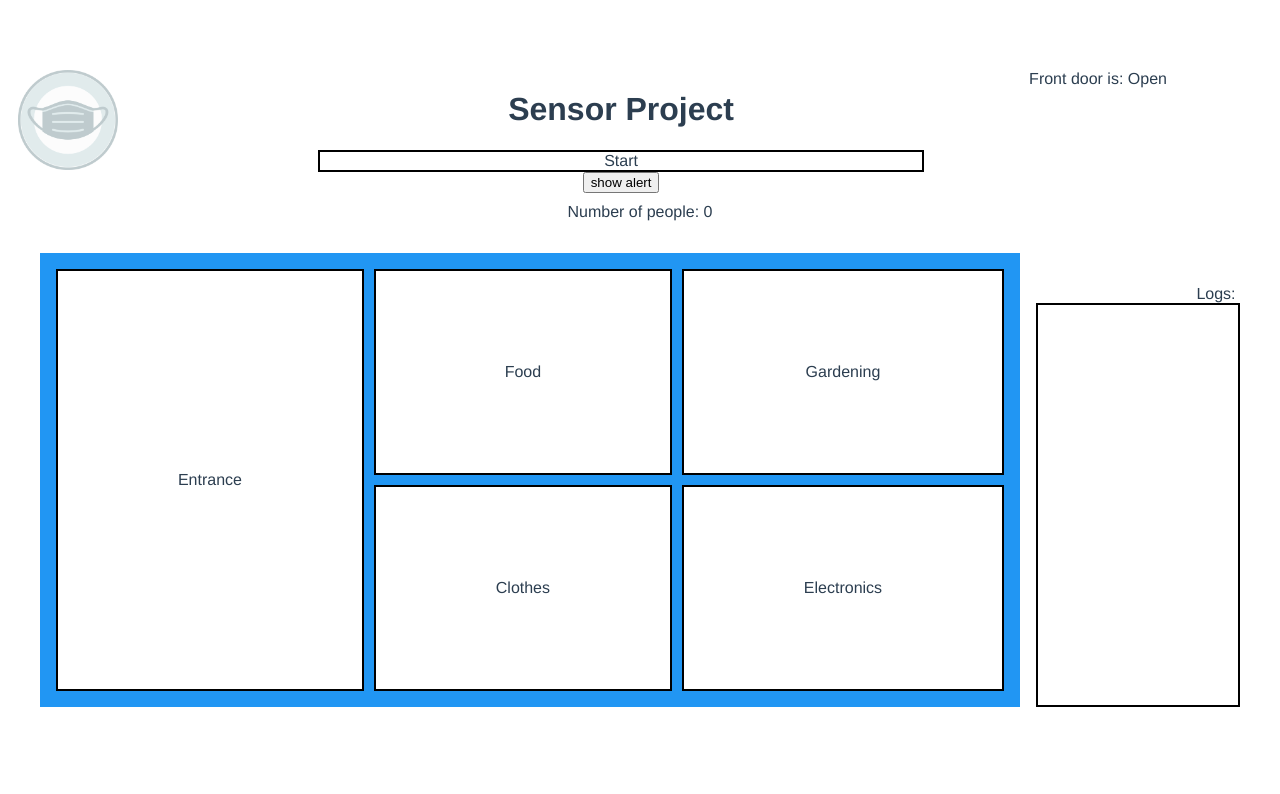
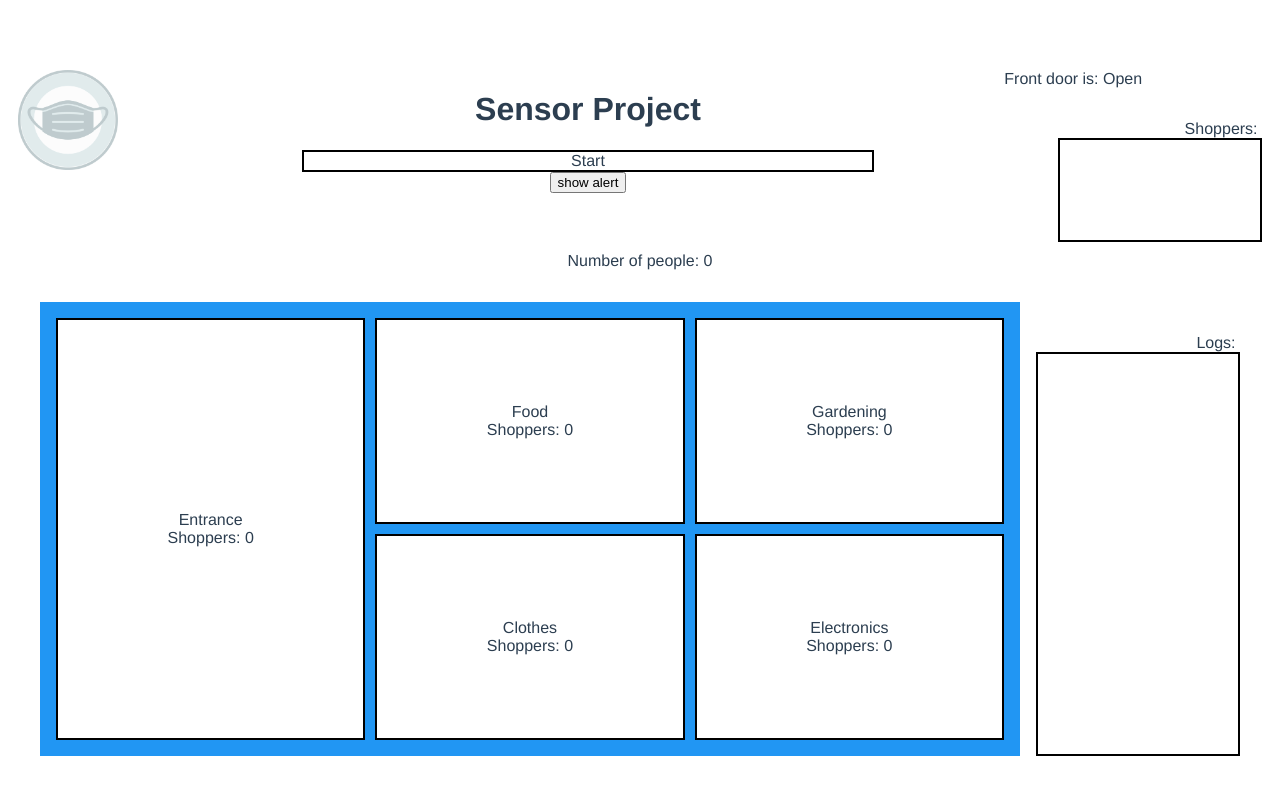
Before and after one commit to sinoct/sensor-project, a Vue app: page / in a window 1280 px wide. Shown: the top 794 px of the page. Built offline with nearby package versions, Linux system fonts and the light colour scheme; what vue3-click-away would draw is missing.

Commit message:
Alert window popping when a shopper did not pay

```diff
--- a/src/components/AlertWindow.vue
+++ b/src/components/AlertWindow.vue
@@ -5,6 +5,11 @@
             <div class="modal-container">
               <div class="header-text">
                   Theft detected!
+                  <br>
+                  {{ shopper.name }} did not pay before leaving the shop!
+              </div>
+              <div class="confirm-button" @click="onClickAway">
+                Ok
               </div>
             </div>
           </div>
@@ -17,7 +22,7 @@ import VueClickAway from 'vue3-click-away';
 
 export default {
     name: "AlertWindow",
-    prop: {
+    props: {
         title: String,
         shopper: Object,
     },
@@ -27,7 +32,7 @@ export default {
     methods: {
       onClickAway() {
         this.$emit('clickedAway');
-      }
+      },
     }
 }
 </script>
@@ -78,4 +83,18 @@ export default {
   -webkit-transform: scale(1.1);
   transform: scale(1.1);
 }
+.confirm-button {
+  background: #f1f1f1;
+  padding: 16px;
+  padding-left: 24px;
+  padding-right: 24px;
+  border-radius: 30px;
+  cursor: pointer;
+}
+.confirm-button:hover {
+  background: #cccccc;
+}
+.header-text {
+  padding: 10px;
+}
 </style>
--- a/src/components/MotionSensor.vue
+++ b/src/components/MotionSensor.vue
@@ -14,7 +14,7 @@ export default {
     },
     methods: {
         addItemToCart(purchase) {
-            console.log('item', purchase.item)
+            //console.log('PURCHASE', purchase.item)
             this.$emit('cartEvent', { ...purchase })
         },
         shopperMovement(shopper) {
--- a/src/views/MainScreen.vue
+++ b/src/views/MainScreen.vue
@@ -10,10 +10,16 @@
         {{ startText }}
       </div>
       <button @click="showAlertWindow = true">show alert</button>
-      <alert-window v-if="showAlertWindow" @clickedAway="showAlertWindow = false"></alert-window>
+      <alert-window v-if="showAlertWindow" @clickedAway="showAlertWindow = false" :shopper="thief"></alert-window>
       </div>
       <div class="door">
         Front door is: {{ isDoorLocked }}
+        <div class="shopperList">
+        Shoppers:
+        <div class="shopper-list" ref="shoppers">
+          {{ shopperList }}
+        </div>
+      </div>
       </div>
     </div>
       <div class="person-counter">
@@ -21,19 +27,34 @@
       </div>
       <div class="content-wrapper">
         <div class="map-wrapper">
-          <div class="map-entrance zone">Entrance
+          <div class="map-entrance zone">
+            Entrance
+            <br>
+            Shoppers: {{ zones[0].shopperCounter }}
             <motion-sensor :zoneNumber="0" @shopperMovement="movementDetected" />
           </div>
-          <div class="map-zone-1 zone">Food
+          <div class="map-zone-1 zone">
+            Food
+            <br>
+            Shoppers: {{ zones[1].shopperCounter }}
             <motion-sensor :zoneNumber="1" @shopperMovement="movementDetected" @cartEvent="purchaseDetected" />
           </div>
-          <div class="map-zone-2 zone">Clothes
+          <div class="map-zone-2 zone">
+            Clothes
+            <br>
+            Shoppers: {{ zones[2].shopperCounter }}
             <motion-sensor :zoneNumber="2" @shopperMovement="movementDetected" @cartEvent="purchaseDetected" />
           </div>
-          <div class="map-zone-3 zone">Gardening
+          <div class="map-zone-3 zone">
+            Gardening
+            <br>
+            Shoppers: {{ zones[3].shopperCounter }}
             <motion-sensor :zoneNumber="3" @shopperMovement="movementDetected" @cartEvent="purchaseDetected" />
           </div>
-          <div class="map-zone-4 zone">Electronics
+          <div class="map-zone-4 zone">
+            Electronics
+            <br>
+            Shoppers: {{ zones[4].shopperCounter }}
             <motion-sensor :zoneNumber="4" @shopperMovement="movementDetected" @cartEvent="purchaseDetected" />
           </div>
         </div>
@@ -61,27 +82,37 @@ export default {
       return {
         names: ['John', 'Rick Astley', 'Andrew', 'Shrek', 'Olivia', 'Ben Shapiro', 'William', 'Danny DeVito', 'Emma' ,'Silvester Stallone', 'Keanu Reeves'],
         logs: '',
+        thief: {},
         shoppers: [],
         isStarted: false,
         showAlertWindow: false,
-        maskLimit: 3,
-        soteLimit: 10,
+        maskLimit: 1,
+        storeLimit: 1,
         personIndex: 0,
-        zones: [{ name: 'Entrance', index: 0, neighbors: [1, 2] }, { name: 'Food', index: 1, neighbors: [0, 2, 3] }, { name: 'Clothes', index: 2, neighbors: [0, 1, 4] }, { name: 'Gardening Tools', index: 3, neighbors: [1, 4] }, { name: 'Electronics', index: 4, neighbors: [2, 3] }],
+        shopperList: '',
+        zones: [
+          { name: 'Entrance', index: 0, neighbors: [1, 2], shopperCounter: 0 },
+          { name: 'Food', index: 1, neighbors: [0, 2, 3], shopperCounter: 0 },
+          { name: 'Clothes', index: 2, neighbors: [0, 1, 4], shopperCounter: 0 },
+          { name: 'Gardening', index: 3, neighbors: [1, 4], shopperCounter: 0 },
+          { name: 'Electronics', index: 4, neighbors: [2, 3], shopperCounter: 0 }],
       };
     },
     methods: {
       doRandomStuff() {
-        if (this.isStarted) {
+        if (this.isStarted && !this.showAlertWindow) {
+          this.shoppers.forEach( (shopper, index) => {
+            if (shopper.isFinished) {
+              this.checkout(shopper);
+              this.removePerson(shopper);
+            } else {
+              this.personAction(shopper, index);
+            }
+          })
           if (this.isDoorLocked === 'Open') {
           this.addPerson();
-          this.shoppers.forEach( (shopper, index) => {
-            this.personAction(shopper, index);
-            if (Math.random() > 0.95) {
-            this.removePerson(shopper);
           }
-          })
-        }
+          this.updateShoppers();
         }
       },
       addPerson() {
@@ -90,46 +121,69 @@ export default {
           let name = this.names[index];
           this.names.splice(index, 1);
           this.shoppers.push({ name, location: this.zones[0], cart: [], isFinished: false });
+          this.zones[0].shopperCounter++;
           this.personIndex += 1;
           this.logs = `${this.logs}\n${name} entered the shop.`;
         }
       },
       removePerson(shopper) {
         this.names.push(shopper.name);
+        this.zones[0].shopperCounter--;
         this.shoppers.pop(shopper);
         this.logs = `${this.logs}\n${shopper.name} left the store.`;
         this.scrollToBottom();
       },
       personAction(shopper, shopperIndex) {
-        console.log('SHOPPER', shopper, 'INDEX', shopperIndex);
+        // console.log('SHOPPER', shopper, 'INDEX', shopperIndex);
         // buy item
         if (Math.random() > 0.7 && shopper.location.index !== 0) {
           let item = `${shopper.location.name} - item`
-          //this.shoppers[shopperIndex].cart.push(item);
+          this.shoppers[shopperIndex].cart.push(item);
           //console.log('shopper', shopper, shopper.location, 'item', item);
           this.eventBus.emit(`purchaseEvent-${shopper.location.index}`, { shopper, item });
         }
         // movement
-        let newLocation = Math.floor(Math.random() * (shopper.location.neighbors.length))
+        let random = Math.floor(Math.random() * (shopper.location.neighbors.length))
+        let newLocation = shopper.location.neighbors[random];
+        if (newLocation === 0) {
+          this.shoppers[shopperIndex].isFinished = true;
+        }
+        this.zones[shopper.location.index].shopperCounter--;
+        this.zones[newLocation].shopperCounter++;
         this.shoppers[shopperIndex].location = this.zones[newLocation];
         this.eventBus.emit(`movement-zone-${newLocation}`, shopper )
       },
       movementDetected(params) {
-        console.log(params);
+        //console.log('MOVEMENT', params);
         this.logs = `${this.logs}\n${params.person} moved to the ${this.zones[params.location].name} aisle.`;
         this.scrollToBottom();
       },
       purchaseDetected(params) {
-        console.log('CUCC', params);
+        //console.log('CUCC', params);
         this.logs = `${this.logs}\n${params.shopper.name} bought a/an ${params.item}`;
         this.scrollToBottom();
       },
       scrollToBottom() {
-        let div = this.$refs.logging;
-        div.scrollTop = div.scrollHeight;
+        /* let div = this.$refs.logging;
+        div.scrollTop = div.scrollHeight;*/
       },
-      showAlert() {
-
+      showAlert(shopper) {
+        this.thief = shopper;
+        this.showAlertWindow = true;
+      },
+      updateShoppers() {
+        this.shopperList = '';
+        for (const shopper of this.shoppers){
+          //console.log('UPDATE', shopper);
+          this.shopperList = `${this.shopperList}\n${shopper.name}`;
+        }
+      },
+      checkout(shopper) {
+        // true if the shopper payed
+        let result = Math.random() > 1 ? true: false;
+        if (!result && shopper.cart.length > 0) {
+          this.showAlert(shopper);
+        }
       }
     },
     created() {
@@ -176,8 +230,21 @@ export default {
       border: 2px solid black;
       width: 200px;
       overflow: scroll;
+    }
+  }
+  .shopperList {
+    margin-top: 32px;
+    white-space: break-spaces;
+    display: flex;
+    flex-direction: column;
+    align-items: flex-end;
+    .shopper-list {
+      height: 100px;
+      border: 2px solid black;
+      width: 200px;
+      overflow: scroll;
 }
-  }
+}
   .mask {
     width: 100px;
     opacity: 0.5;
```
